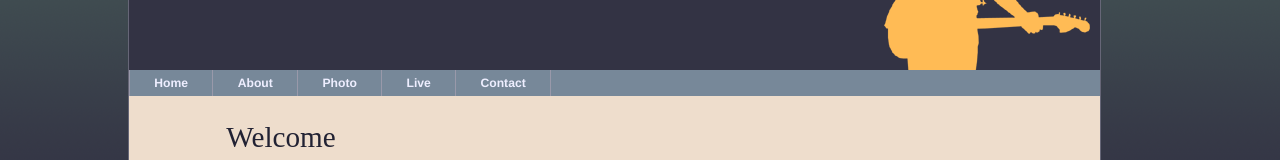
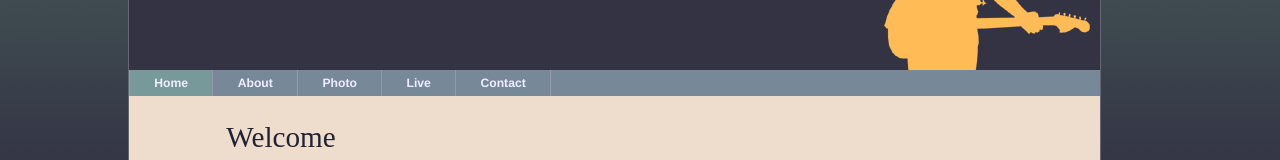
Before and after one commit to Huakaio/test1, a plain HTML site: page index.html in a window 1280 px wide. Shown: the part 196-356 px from the top of the page. Drawn offline with Linux system fonts and the light colour scheme.

Commit message:
添加highlight

```diff
--- a/scripts/global.js
+++ b/scripts/global.js
@@ -27,3 +27,20 @@ function addClass(element,value) {
         element.className=newClassName;
     }
 }
+function highlightPage() {
+    if (!document.getElementsByTagName) return false;
+    if (!document.getElementById) return false;
+    var headers = document.getElementsByTagName("header");
+    if (headers.length == 0) return false;
+    var navs = headers[0].getElementsByTagName("nav");
+    if (navs.length == 0) return false;
+    var links = navs[0].getElementsByTagName("a");
+        var linkurl;
+        for (var i = 0; i < links.length; i++) {
+            linkurl = links[i].getAttribute("href");
+            if (window.location.href.indexOf(linkurl) != -1) {
+                links[i].className = "here";
+            }
+        }
+    }
+addLoadEvent(highlightPage);
--- a/styles/color.css
+++ b/styles/color.css
@@ -56,3 +56,11 @@ article img{
 #imagegallery a{
     background-color: transparent;
 }
+
+header nav a.here:link,
+header nav a.here:visited,
+header nav a.here:hover,
+header nav a.here：active{
+    color: #eef;
+    background-color: #799;
+}
```
